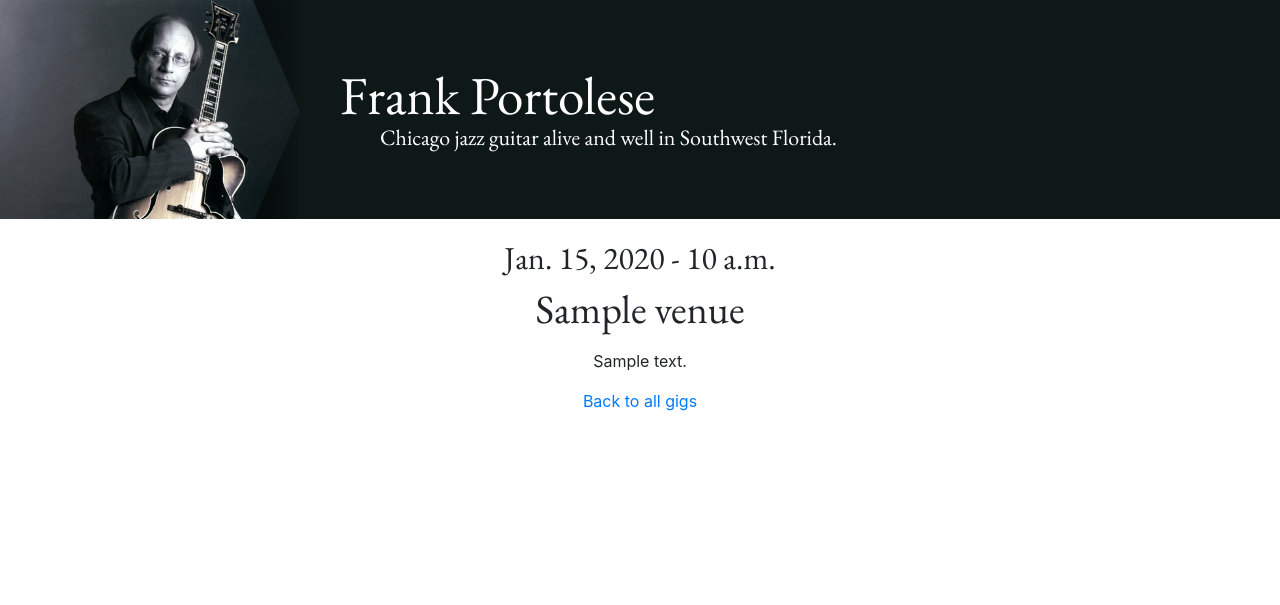
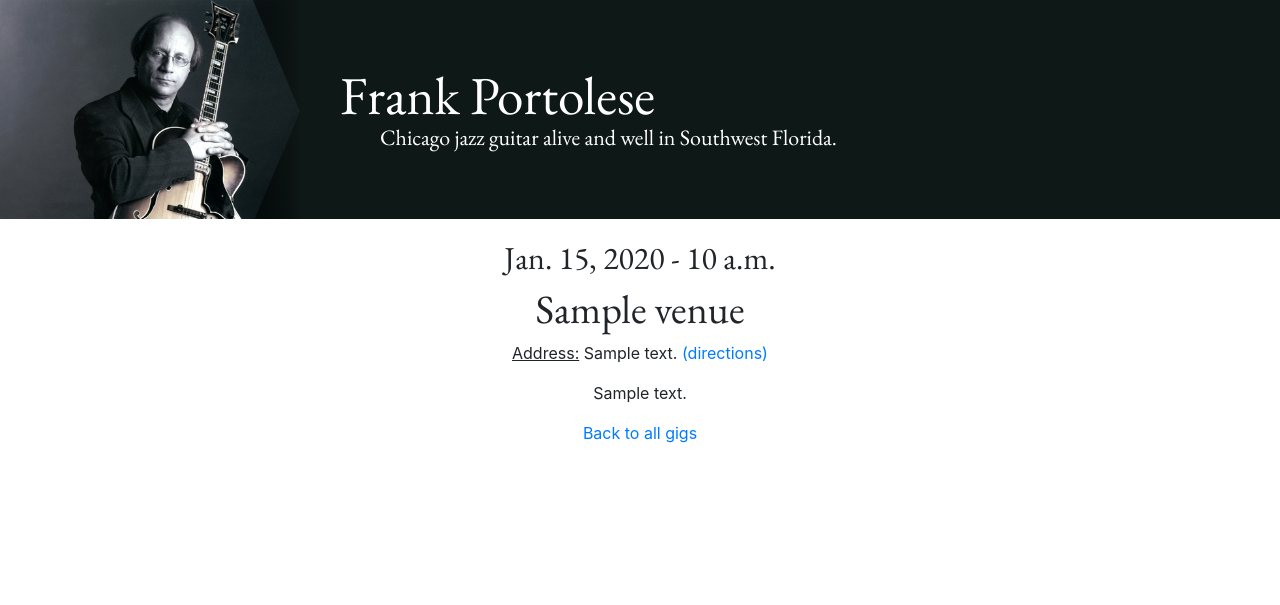
Before and after one commit to thecaprad/frankportolese, a Django app: page /gig/1/ in a window 1280 px wide. Shown: the part 57-662 px from the top of the page. Run offline with Django 3.2, Linux system fonts and the light colour scheme; tables that the repository leaves empty hold one stand-in row (values such as "Sample post"); some libraries are stand-ins or nearby versions; some web fonts are replaced.

Commit message:
Updated gig_detail page to display a venue's address if it exists. There is also a friendly URL for directions which opens up a Google Maps search with the address formatted in a friendly way for the search API by removing empty spaces and commas and replacing them with the appropriate unicode.

```diff
--- a/gig_calendar/models.py
+++ b/gig_calendar/models.py
@@ -4,6 +4,12 @@ from django.db import models
 class Venue(models.Model):
     name = models.CharField(max_length=200)
     address = models.CharField(max_length=200)
+
+    def get_google_friendly_address(self):
+        google_query = "https://www.google.com/maps/search/?api=1&query="
+        google_address_step_1 = self.address.replace(" ", "+")
+        google_address_step_2 = google_address_step_1.replace(",", "%2C")
+        return google_query + google_address_step_2
 
     def __str__(self):
         return self.name
--- a/gig_calendar/templates/gig_calendar/gig_detail.html
+++ b/gig_calendar/templates/gig_calendar/gig_detail.html
@@ -5,13 +5,15 @@
         <div class="gig-detail">
             <h2 class="center">{{ gig.date }} - {{ gig.time|date:"P" }}</h2>
             <h1 class="center">{{ gig.venue }}</h1>
-            <p class="center">
-<!--
-                {{ gig.venue.address }}
-                <a href="https://maps.google.com/place/{{ gig.venue.address }}">
-                    (directions)
-                </a>
--->
+            {% if gig.venue.address %}
+                <p class="center">
+                    <u>Address:</u> {{ gig.venue.address }}
+                    <a href="{{ gig.venue.get_google_friendly_address }}">
+                        (directions)
+                    </a>
+                </p>
+            {% endif %}
+
             </p>
             {% if gig.description %}
                 {{ gig.description|linebreaks }}
```
